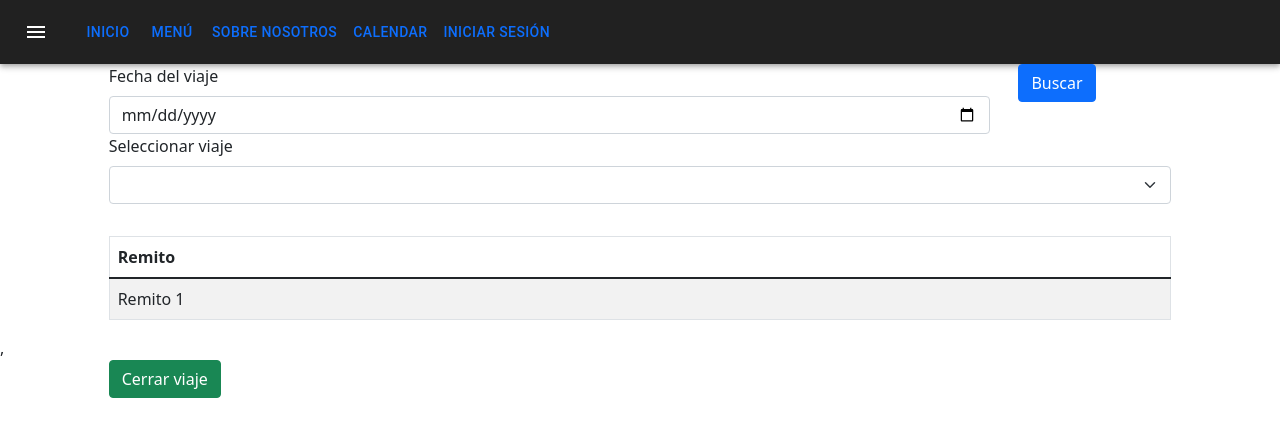
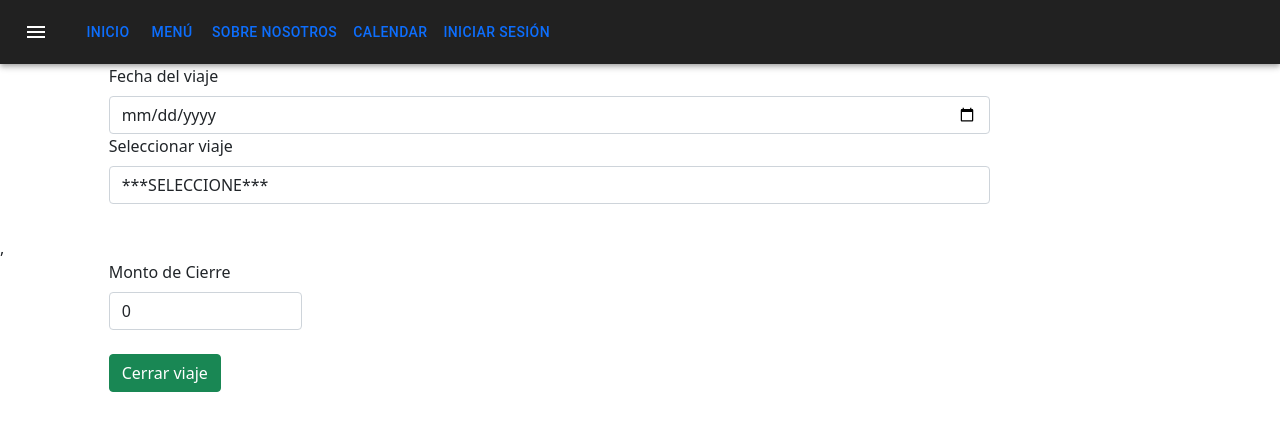
Before and after one commit to liamosycka/Sistema_Transporte_Frontend, a React (Create React App) app: page /cierreViaje in a window 1280 px wide. Shown: the top 436 px of the page. Built offline with nearby package versions, Linux system fonts and the light colour scheme.

Commit message:
Funcionalidad de Cierre Viaje

```diff
--- a/src/Components/FormAsocRemitosViaje.jsx
+++ b/src/Components/FormAsocRemitosViaje.jsx
@@ -26,9 +26,7 @@ const FormAsocRemitosViaje = () => {
   }
 
   async function obtenerViajesFecha(fecha) {
-    console.log("en obtener viaje")
     const res = await getViajesFecha(fecha)
-    console.log("resp: " + res.data)
     setViajes(res.data)
   }
 
--- a/src/Components/FormCierreViaje.jsx
+++ b/src/Components/FormCierreViaje.jsx
@@ -1,10 +1,34 @@
 import React, { useState, useEffect, Fragment } from 'react'
 
 import 'bootstrap/dist/css/bootstrap.css';
-import { getSolicitud, getLocalidades, postSolicitud } from '../Services/Solicitud'
+import { getViajesFecha, getCierreViaje } from '../Services/Viaje'
 
 import { Nav, NavItem, NavDropdown, MenuItem, Card, Button, Row, Col, Form, Container, Table } from 'react-bootstrap';
 const FormCierreViaje = () => {
+    const [viajes, setViajes] = useState()
+    const [montoCierre, setMontoCierre] = useState()
+    const [viajeSelec, setViajeSelec]=useState()
+    async function obtenerViajesFecha(fecha) {
+        const res = await getViajesFecha(fecha)
+        res ?  setViajes(res.data):setViajes()
+    }
+    async function cerrarViaje(){
+        console.log("en cerrar viaje con: ",viajeSelec)
+        const res = await getCierreViaje(viajeSelec)
+        res ? console.log("volvio con: ",res.data):console.log("")
+        res ? setMontoCierre(res.data):setMontoCierre()
+    }
+
+    const handleInputChange = (event) => {
+        if (event.target.name == 'fecha_viaje') {
+            obtenerViajesFecha(event.target.value)
+        }
+        if (event.target.name == 'viaje') {
+            setViajeSelec(event.target.value)
+        }
+    }
+
+
     return (
         <Fragment>
             <Form id="form_solicitud">
@@ -14,47 +38,47 @@ const FormCierreViaje = () => {
                             <Col sm={10}>
                                 <Form.Group controlId="select_fecha_cerrar">
                                     <Form.Label>Fecha del viaje</Form.Label>
-                                    <Form.Control type="date" />
+                                    <input id="fecha_viaje" type="date" class="form-control" name="fecha_viaje" onChange={e => handleInputChange(e)}></input>
                                 </Form.Group>
                             </Col>
-                            <Col sm={2}>
-                                <Form.Label>&nbsp;</Form.Label>
-                                <Button variant="primary">Buscar</Button>{' '}
-                            </Col>
-                            <Col sm={12}>
+                            <Col sm={10}>
                                 <Form.Group controlId="select_viaje_cerrar">
                                     <Form.Label>Seleccionar viaje</Form.Label>
-                                    <Form.Select aria-label="Default select example">
-                                    </Form.Select>
+                                    <select id="select_viaje" class='form-control' onChange={handleInputChange} name="viaje">
+                                        <option>***SELECCIONE***</option>
+                                        {
+                                            viajes ?
+                                                viajes.map((viaje, i) =>
+                                                (
+                                                    <option key={i} value={viaje.id}>
+                                                        Viaje: {viaje.id}
+                                                    </option>
+                                                )
+                                                ) : "No hay viajes"
+                                        }
+                                    </select>
                                 </Form.Group>
                             </Col>
                             <Form.Label>&nbsp;</Form.Label>
-                            <Col sm={12}>
-                                <Table striped bordered hover>
-                                    <thead>
-                                        <tr>
-                                            <th>Remito</th>
-                                        </tr>
-                                    </thead>
-                                    <tbody id="tabla_remitos">
-                                        <tr>
-                                            <td>Remito 1</td>
-                                        </tr>
-                                    </tbody>
-                                </Table>
-                            </Col>
-
                         </Row>
                     </Col>
                 </Row>
             </Form>,
+            <Row>
+                <Col md={{ span:2, offset: 1 }}>
+                    <Form.Group controlId="monto?cierre">
+                        <Form.Label>Monto de Cierre</Form.Label>
+                        <input id="nombre_destino" type="text" value={montoCierre ? montoCierre: "0"} className="form-control" onChange={handleInputChange} name="monto_cierre"></input>
+                    </Form.Group>
+                </Col>
+            </Row>
             <br></br>
             <Row>
                 <Col md={{ span: 10, offset: 1 }}>
-                    <Button variant="success">Cerrar viaje</Button>{' '}
+                    <Button onClick={cerrarViaje}variant="success">Cerrar viaje</Button>{' '}
                 </Col>
             </Row>
         </Fragment>
     )
 }
-export default FormCierreViaje
+export default FormCierreViaje;
--- a/src/Services/Viaje.jsx
+++ b/src/Services/Viaje.jsx
@@ -27,16 +27,13 @@ export const getViajesFecha = async (fecha) => {
 }
 
 export const putRemitosViaje = async(arrRemitos, id_viaje)=>{
-    console.log("En putRemitosViaje")
-    console.log("ArrR: "+arrRemitos[0])
-    console.log("id_v "+id_viaje)
+
     try {
         var remitos=[]
         const cliente = nuevoCliente();
         var i=0
         for (i =0; i<arrRemitos.length();i++){
             remitos.push(arrRemitos[i])
-            console.log("Remitos en for: "+remitos[i])
         }
 
         const response = await cliente.put('viajes/asoc-remitos-viaje/'+parseInt(id_viaje)+'/', remitos)
@@ -48,3 +45,15 @@ export const putRemitosViaje = async(arrRemitos, id_viaje)=>{
         console.error(e)
     }
 }
+
+export const getCierreViaje = async(id_viaje)=>{
+    try{
+        const cliente = nuevoCliente();
+        const response = await cliente.get('viajes/cierre/'+parseInt(id_viaje)+'/');
+        if (response.status === 200 ||response.status === 301) {
+            return response;
+        }
+    }catch(e){
+        console.error(e)
+    }
+}
```
